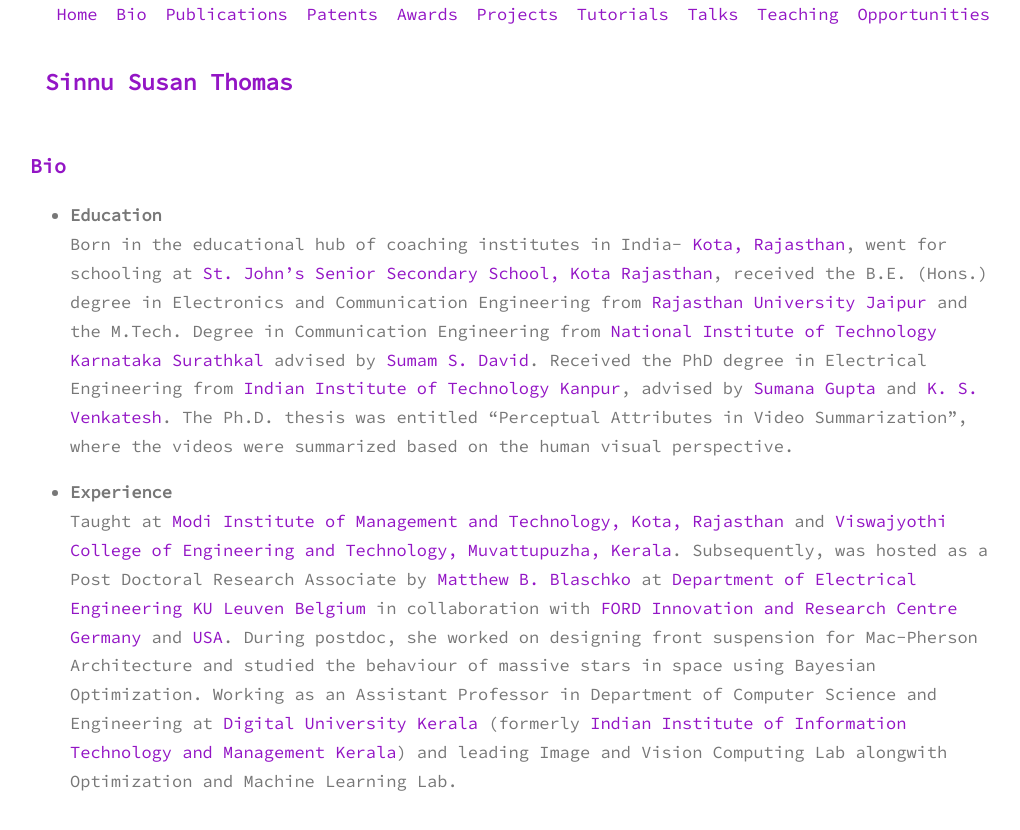
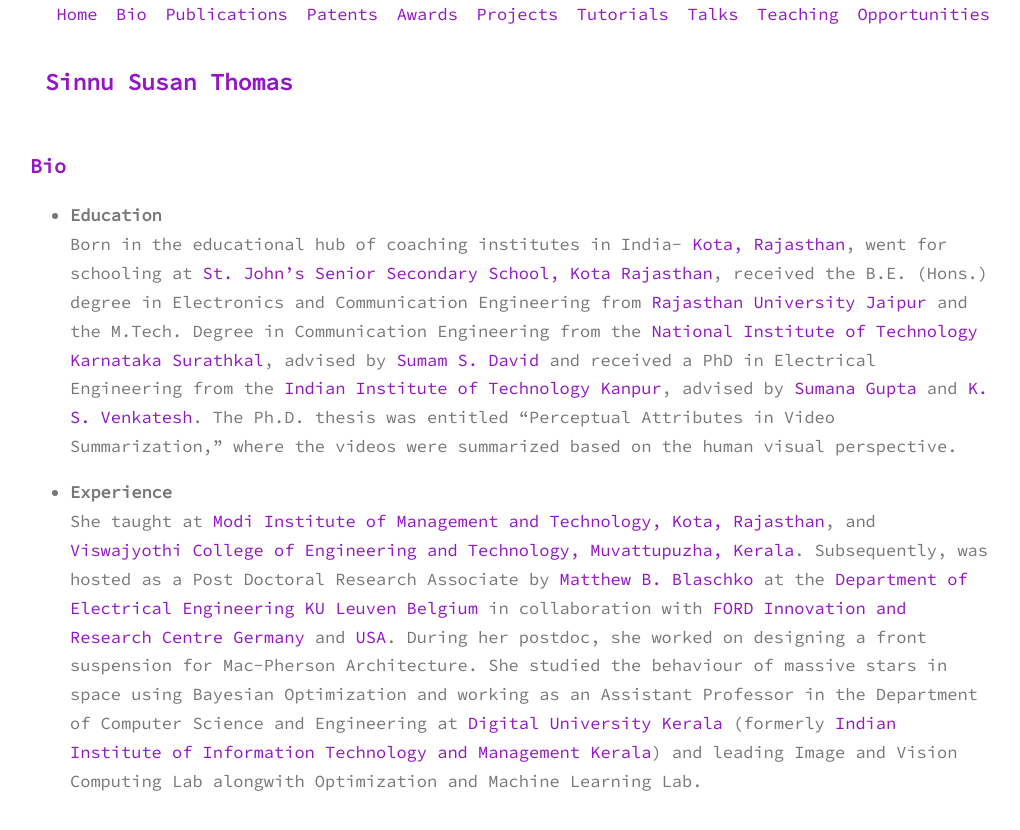
Before and after one commit to sinnuthomas/sinnuthomas.github.io, a Jekyll site: the page built from bio.md, in a window 1280 px wide. Shown: the top 830 px of the page, without its empty margins (130-1150 px from the left). Built offline with Jekyll 4.4.1, drawn with Linux system fonts in a browser that asks for light colours.

Commit message:
Update bio.md

```diff
--- a/bio.md
+++ b/bio.md
@@ -5,8 +5,8 @@
 ---
 * **Education**
   <br/>
-Born in the educational hub of coaching institutes in India- [Kota, Rajasthan](https://kota.rajasthan.gov.in/content/raj/kota/en/home.html), went for schooling at [St. John's Senior Secondary School, Kota Rajasthan](http://www.stjohnsschoolkota.edu.in/), received the B.E. (Hons.) degree in Electronics and Communication Engineering from [Rajasthan University Jaipur](https://www.uniraj.ac.in/) and the M.Tech. Degree in Communication Engineering from [National Institute of Technology Karnataka Surathkal](https://www.nitk.ac.in/) advised by [Sumam S. David](https://sumam.nitk.ac.in/). Received the PhD degree in Electrical Engineering from [Indian Institute of Technology Kanpur](https://iitk.ac.in/), advised by [Sumana Gupta](http://www.iitk.ac.in/ee/people/fac-pages/sumana.shtml) and [K. S. Venkatesh](http://home.iitk.ac.in/~venkats/). The Ph.D. thesis was entitled “Perceptual Attributes in Video Summarization”, where the videos were summarized based on the human visual perspective.
+Born in the educational hub of coaching institutes in India- [Kota, Rajasthan](https://kota.rajasthan.gov.in/content/raj/kota/en/home.html), went for schooling at [St. John's Senior Secondary School, Kota Rajasthan](http://www.stjohnsschoolkota.edu.in/), received the B.E. (Hons.) degree in Electronics and Communication Engineering from [Rajasthan University Jaipur](https://www.uniraj.ac.in/) and the M.Tech. Degree in Communication Engineering from the [National Institute of Technology Karnataka Surathkal](https://www.nitk.ac.in/), advised by [Sumam S. David](https://sumam.nitk.ac.in/) and received a PhD in Electrical Engineering from the [Indian Institute of Technology Kanpur](https://iitk.ac.in/), advised by [Sumana Gupta](http://www.iitk.ac.in/ee/people/fac-pages/sumana.shtml) and [K. S. Venkatesh](http://home.iitk.ac.in/~venkats/). The Ph.D. thesis was entitled “Perceptual Attributes in Video Summarization,” where the videos were summarized based on the human visual perspective.
 
 * **Experience**
   <br/>
-Taught at [Modi Institute of Management and Technology, Kota, Rajasthan](http://www.modiedukota.org/) and [Viswajyothi College of Engineering and Technology, Muvattupuzha, Kerala](https://vjcet.org/#/).  Subsequently, was hosted as a Post Doctoral Research Associate by [Matthew B. Blaschko](https://homes.esat.kuleuven.be/~mblaschk/)  at [Department of Electrical Engineering KU Leuven Belgium](https://www.esat.kuleuven.be/psi) in collaboration with [FORD Innovation and Research Centre Germany](https://www.ford.de/) and [USA](https://www.ford.com/). During postdoc, she worked on designing front suspension for Mac-Pherson Architecture and studied the behaviour of massive stars in space using Bayesian Optimization. Working as an Assistant Professor in Department of Computer Science and Engineering at [Digital University Kerala](https://www.dukerala.in/) (formerly [Indian Institute of Information Technology and Management Kerala](https://www.iiitmk.ac.in/)) and leading Image and Vision Computing Lab alongwith Optimization and Machine Learning Lab.
+She taught at [Modi Institute of Management and Technology, Kota, Rajasthan](http://www.modiedukota.org/), and [Viswajyothi College of Engineering and Technology, Muvattupuzha, Kerala](https://vjcet.org/#/).  Subsequently, was hosted as a Post Doctoral Research Associate by [Matthew B. Blaschko](https://homes.esat.kuleuven.be/~mblaschk/)  at the [Department of Electrical Engineering KU Leuven Belgium](https://www.esat.kuleuven.be/psi) in collaboration with [FORD Innovation and Research Centre Germany](https://www.ford.de/) and [USA](https://www.ford.com/). During her postdoc, she worked on designing a front suspension for Mac-Pherson Architecture. She studied the behaviour of massive stars in space using Bayesian Optimization and working as an Assistant Professor in the Department of Computer Science and Engineering at [Digital University Kerala](https://www.dukerala.in/) (formerly [Indian Institute of Information Technology and Management Kerala](https://www.iiitmk.ac.in/)) and leading Image and Vision Computing Lab alongwith Optimization and Machine Learning Lab.
```
